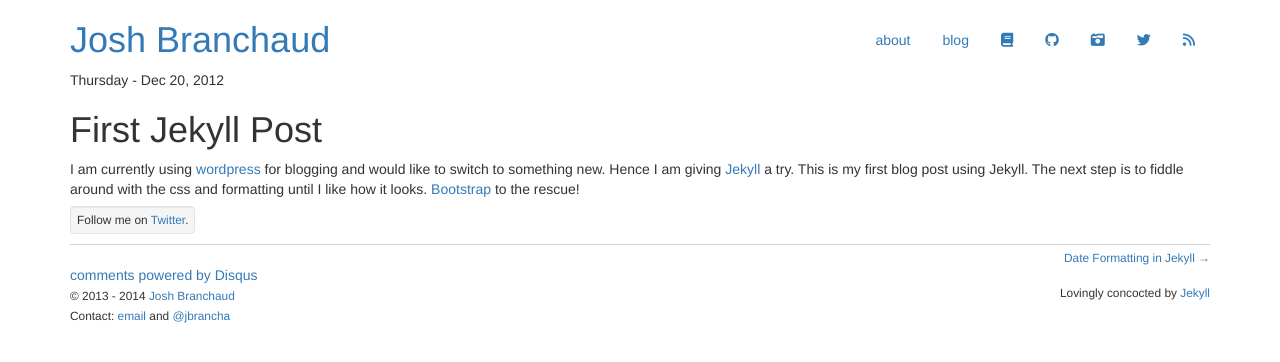
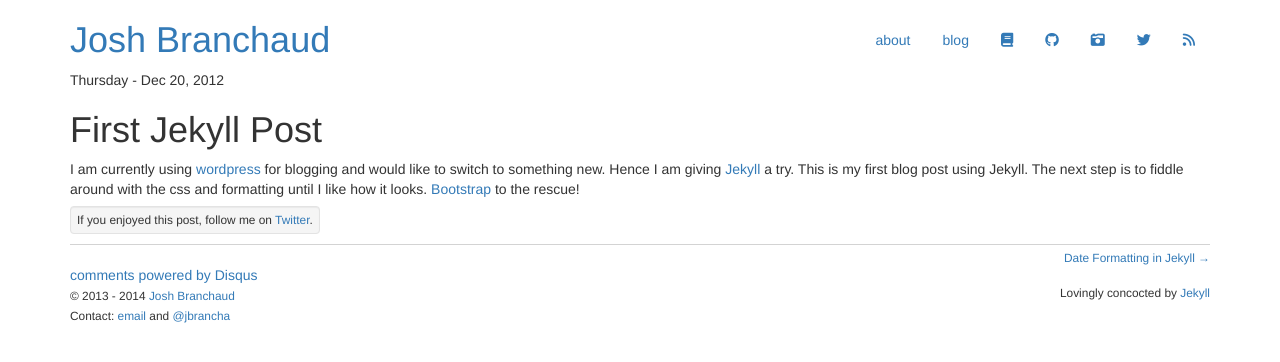
Before and after one commit to jbranchaud/blog, a Jekyll site: the page built from _posts/2012-12-20-First-Jekyll-Post.md, in a window 1280 px wide. Shown: the top 362 px of the page. Built offline with Jekyll 4.4.1, drawn with Linux system fonts in a browser that asks for light colours; nearby versions of some CDN libraries; library files that are not in the unit come from our copies; comment, search, counter and statistics services are not loaded.

Commit message:
Changing the wording of the Twitter link at the bottom of each post.

```diff
--- a/_layouts/post.html
+++ b/_layouts/post.html
@@ -22,7 +22,7 @@ layout: default
     <a href="{{ page.hn-discussion }}">HackerNews</a>
     and follow me on <a href="http://twitter.com/jbrancha">Twitter</a>.
 {% else %}
-    Follow me on <a href="http://twitter.com/jbrancha">Twitter</a>.
+    If you enjoyed this post, follow me on <a href="http://twitter.com/jbrancha">Twitter</a>.
 {% endif %}
 </small>
 
```
